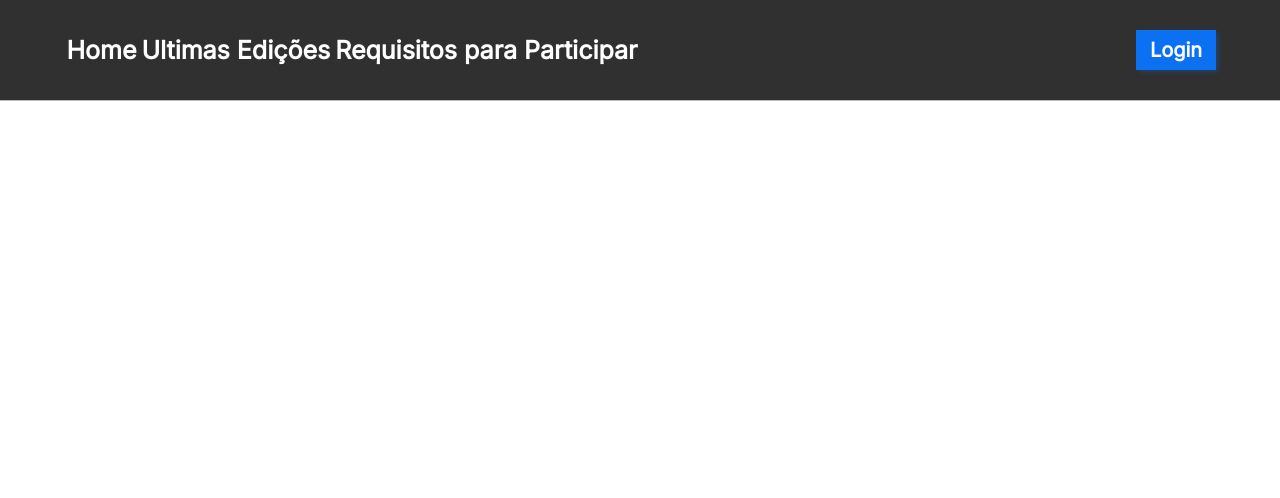
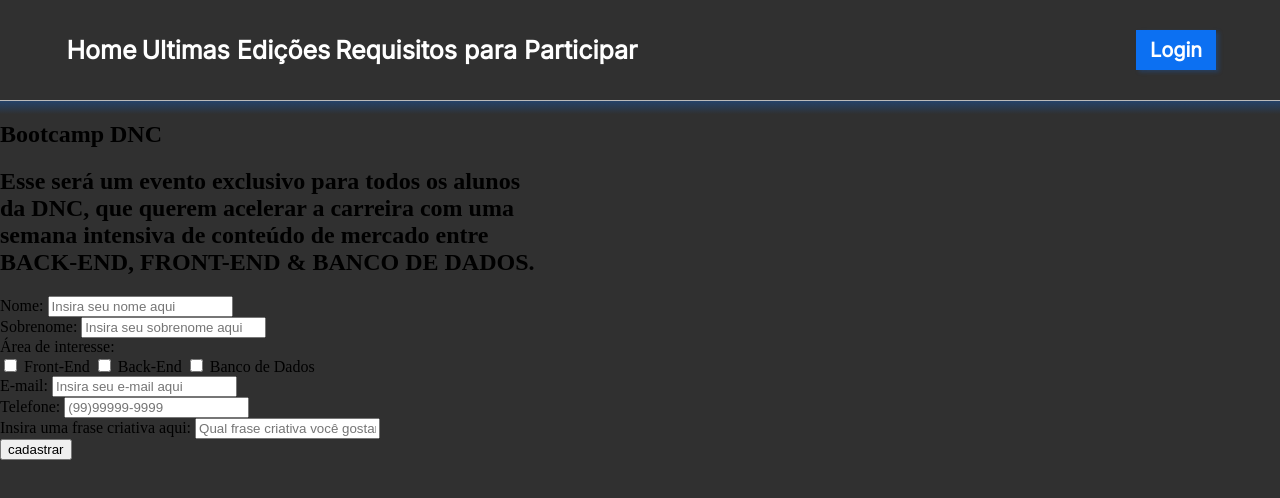
Before and after one commit to wagner1067/BootCamp, a plain HTML site: page index.html in a window 1280 px wide. Drawn offline with Linux system fonts and the light colour scheme.

Commit message:
fazendo a seção de formulário

```diff
--- a/index.html
+++ b/index.html
@@ -16,5 +16,64 @@
       </div>
       <button>Login</button>
     </nav>
+
+    <section>
+      <header>
+        <h1>Bootcamp DNC</h1>
+
+        <h2>
+          Esse será um evento exclusivo para todos os alunos<br />
+          da <b>DNC</b>, que querem
+          <span class="invert">acelerar a carreira</span> com uma<br />
+          semana intensiva de conteúdo de mercado entre<br />
+          <span class="invert">BACK-END, FRONT-END & BANCO DE DADOS.</span>
+        </h2>
+      </header>
+      <form>
+        <div class="form-group">
+          <label>Nome:</label>
+          <input type="text" placeholder="Insira seu nome aqui" />
+        </div>
+
+        <div class="form-group">
+          <label>Sobrenome:</label>
+          <input type="text" placeholder="Insira seu sobrenome aqui" />
+        </div>
+
+        <div class="form-group">
+          <label>Área de interesse:</label>
+          <div class="checkbox-itens">
+            <input type="checkbox" value="front" />
+            <label>Front-End</label>
+
+            <input type="checkbox" value="back" />
+            <label>Back-End</label>
+
+            <input type="checkbox" value="bd" />
+            <label>Banco de Dados</label>
+          </div>
+        </div>
+
+        <div class="form-group">
+          <label>E-mail:</label>
+          <input type="email" placeholder="Insira seu e-mail aqui" />
+        </div>
+
+        <div class="form-group">
+          <label>Telefone:</label>
+          <input type="text" placeholder="(99)99999-9999" />
+        </div>
+
+        <div class="form-group">
+          <label>Insira uma frase criativa aqui:</label>
+          <input
+            type="text"
+            placeholder="Qual frase criativa você gostaria de falar? :)"
+          />
+        </div>
+
+        <input type="submit" value="cadastrar" />
+      </form>
+    </section>
   </body>
 </html>
--- a/style.css
+++ b/style.css
@@ -4,6 +4,13 @@
 body {
   margin: 0;
   padding: 0;
+  background: linear-gradient(
+      180deg,
+      rgba(12, 112, 242, 0.5) 19.91%,
+      rgba(12, 112, 242, 0) 24.84%
+    ),
+    #303030;
+  background-repeat: no-repeat;
 }
 
 /*menu de navegação */
```
